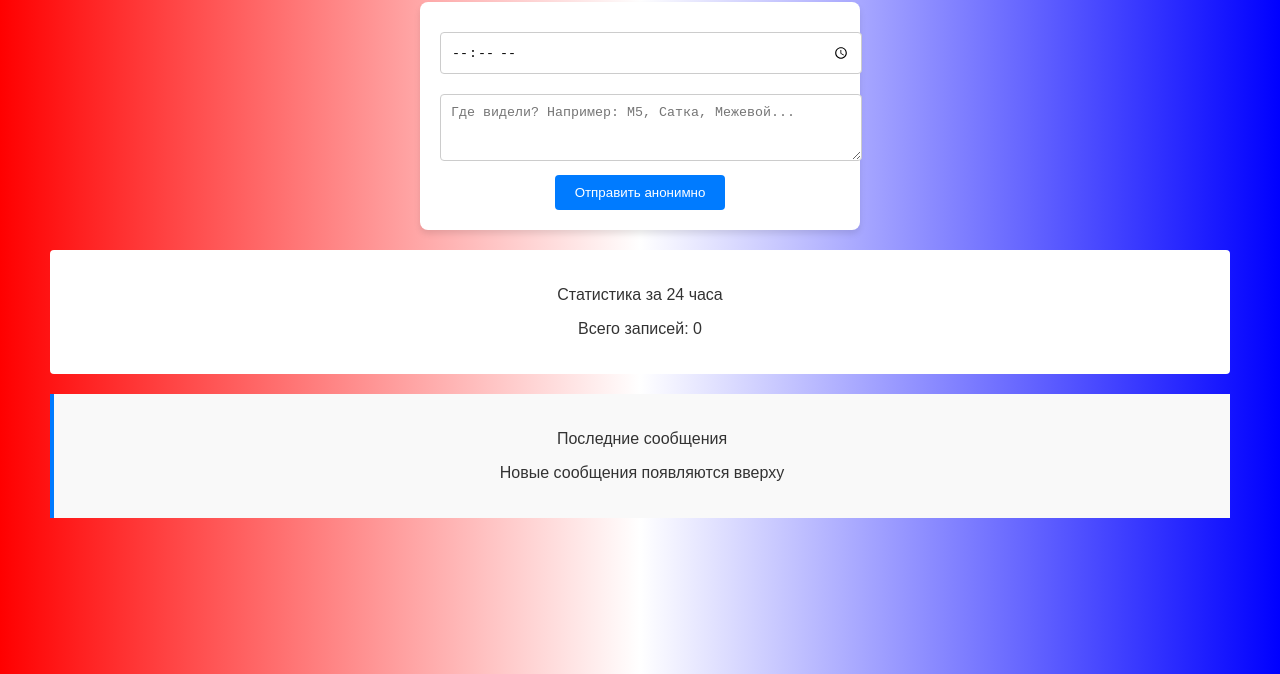
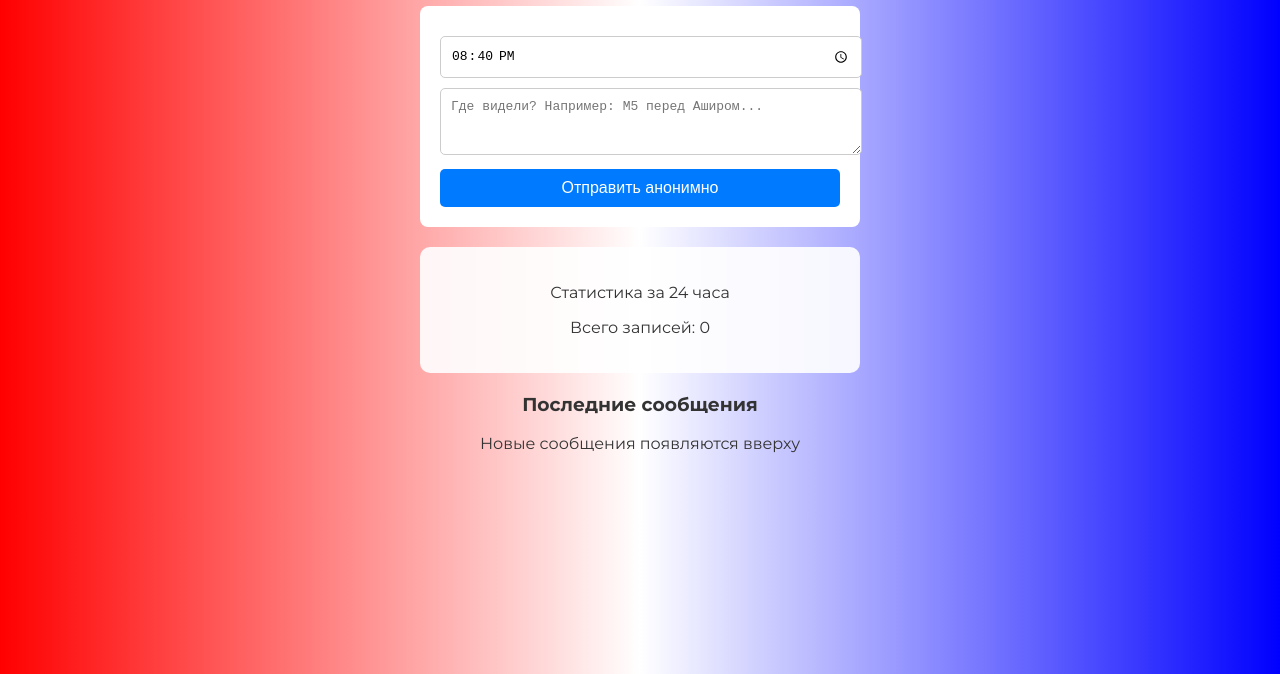
Before and after one commit to EgaPato1703/mp-dps-satka, a website: page report.html in a window 1280 px wide. Shown: the part 126-800 px from the top of the page. Drawn offline with Linux system fonts and the light colour scheme; no server answers.

Commit message:
Update report.html

```diff
--- a/report.html
+++ b/report.html
@@ -2,8 +2,8 @@
 <html lang="ru">
 <head>
     <meta charset="UTF-8">
-    <meta name="viewport" content="width=device-width, initial-scale=1.0">
     <title>Сообщить о патруле</title>
+    <link href="https://fonts.googleapis.com/css2?family=Montserrat :wght@400;700&display=swap" rel="stylesheet">
     <style>
         body {
             margin: 0;
@@ -13,53 +13,43 @@
             text-align: center;
             padding: 50px;
         }
-        h1 {
-            font-size: 2em;
-            margin-bottom: 20px;
-        }
         form {
             max-width: 400px;
             margin: 20px auto;
+            background: #fff;
             padding: 20px;
-            background: #fff;
             border-radius: 8px;
-            box-shadow: 0 4px 6px rgba(0, 0, 0, 0.1);
         }
-        input, textarea {
+        input, textarea, button {
             width: 100%;
             padding: 10px;
-            margin: 10px 0;
+            margin-top: 10px;
+            font-size: 1em;
+            border-radius: 5px;
             border: 1px solid #ccc;
-            border-radius: 4px;
         }
         button {
             background-color: #007BFF;
             color: white;
-            padding: 10px 20px;
             border: none;
-            border-radius: 4px;
             cursor: pointer;
         }
         button:hover {
             background-color: #0056b3;
         }
-        .messages {
-            margin-top: 20px;
-            padding: 20px;
+        .message {
+            text-align: left;
+            margin-bottom: 10px;
+            padding: 10px;
             background: #f9f9f9;
             border-left: 4px solid #007BFF;
         }
-        .message {
-            margin-bottom: 10px;
-            padding: 10px;
-            background: #fff;
-            border-radius: 4px;
-        }
         .stats {
-            margin-top: 20px;
+            background: rgba(255,255,255,0.9);
             padding: 20px;
-            background: #fff;
-            border-radius: 4px;
+            border-radius: 10px;
+            max-width: 400px;
+            margin: 20px auto;
         }
     </style>
 </head>
@@ -68,7 +58,7 @@
 
     <form id="reportForm">
         <input type="time" name="time" id="timeInput" required>
-        <textarea name="comment" rows="3" placeholder="Где видели? Например: М5, Сатка, Межевой..." required></textarea>
+        <textarea name="comment" rows="3" placeholder="Где видели? Например: М5 перед Аширом..." required></textarea>
         <button type="submit">Отправить анонимно</button>
     </form>
 
@@ -78,47 +68,31 @@
     </div>
 
     <div class="messages">
-        <p>Последние сообщения</p>
+        <h3>Последние сообщения</h3>
         <p>Новые сообщения появляются вверху</p>
         <div id="messagesList"></div>
     </div>
 
     <script>
-    // URL серверной функции на Netlify
         const API_URL = 'https://heartfelt-lolly-0752ca.netlify.app/api/save ';
-
-    // Твой BIN ID из JSONBin
-    const BIN_ID = '6834b47b8a456b7966a5a85a'; // Замени на свой!
-
-    // Твой X-Access-Key из JSONBin
-    const ACCESS_KEY = '$2a$10$XGo5E.79nmUS.aaD4e38y.DI35hYBS6PtULcaD8fz1p7S25vk8eu6'; // Замени на свой!
+        const BIN_ID = '6834b47b8a456b7966a5a85a'; // Замени на свой BIN ID из JSONBin
+        const ACCESS_KEY = '$2a$10$dffxExo1QsUKLdfb4J5Yo.XPhIjvUPlqQ635ttAJ4JzvpZGHwBW4a'; // Замени на X-Access-Key из JSONBin
 
         const form = document.getElementById('reportForm');
         const messagesList = document.getElementById('messagesList');
         const totalEl = document.getElementById('total');
 
-    function cleanOldReports(reports) {
-        const hourAgo = Date.now() - 60 * 60 * 1000;
-        return reports.filter(r => r.timestamp > hourAgo);
-    }
-
-    async function fetchReportsFromServer() {
-        try {
+        async function fetchReports() {
             const res = await fetch(`https://api.jsonbin.io/v3/b/ ${BIN_ID}`, {
                 headers: {
                     'X-Access-Key': ACCESS_KEY
                 }
             });
             const data = await res.json();
-            return cleanOldReports(data.record || []);
-        } catch (err) {
-            console.error("Ошибка загрузки данных:", err);
-            return [];
-        }
+            return data.record || [];
         }
 
-    async function saveReportsToServer(reports) {
-        try {
+        async function saveReports(reports) {
             await fetch(API_URL, {
                 method: 'POST',
                 headers: {
@@ -126,9 +100,6 @@
                 },
                 body: JSON.stringify(reports)
             });
-        } catch (err) {
-            console.error("Ошибка сохранения:", err);
-        }
         }
 
         function renderMessages(reports) {
@@ -146,9 +117,14 @@
             totalEl.textContent = reports.length;
         }
 
+        function cleanOldReports(reports) {
+            const hourAgo = Date.now() - 60 * 60 * 1000;
+            return reports.filter(r => r.timestamp > hourAgo);
+        }
+
         async function loadAndRender() {
-        const reports = await fetchReportsFromServer();
-        localStorage.setItem('reports', JSON.stringify(reports));
+            let reports = await fetchReports();
+            reports = cleanOldReports(reports);
             renderMessages(reports);
         }
 
@@ -163,23 +139,21 @@
                     timestamp: Date.now()
                 };
 
-            let reports = JSON.parse(localStorage.getItem('reports') || '[]');
+                let reports = await fetchReports();
                 reports.push(data);
-            reports = reports.slice(-10); // последние 10 сообщений
+                reports = cleanOldReports(reports);
 
-            // Сохраняем данные через Netlify Function
-            await saveReportsToServer(reports);
+                await saveReports(reports);
 
-            // Обновляем отображение
                 form.reset();
-            loadAndRender();
+                renderMessages(reports);
+                document.getElementById('timeInput').value = new Date().toTimeString().slice(0,5);
             });
-    } else {
-        console.error("Форма не найдена");
         }
 
-    window.onload = async () => {
-        await loadAndRender();
+        window.onload = () => {
+            document.getElementById('timeInput').value = new Date().toTimeString().slice(0,5);
+            loadAndRender();
         };
     </script>
 </body>
```
Lines whose indentation alone changed are shown as unchanged.
